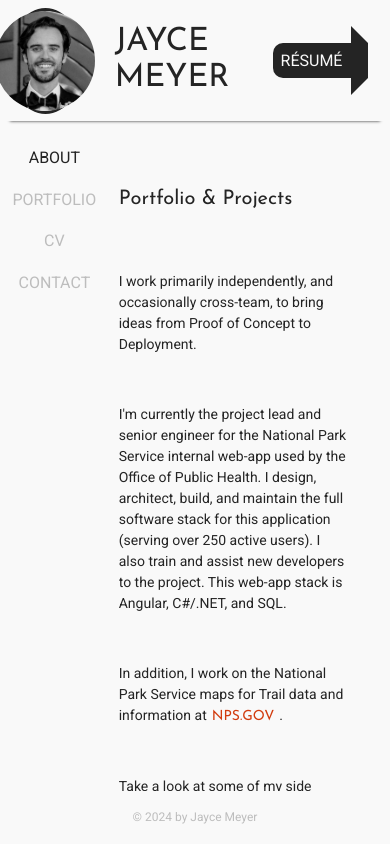
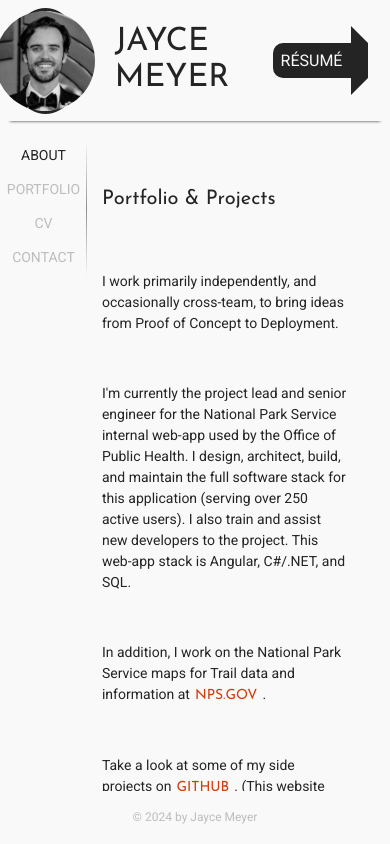
Before and after one commit to JayceMeyer/jaycemeyer.github.io, a React (Vite) app: page /portfolio in a window 390 px wide. Built offline with nearby package versions, Linux system fonts and the light colour scheme.

Commit message:
Add some visual distinction between nav and content area

```diff
--- a/src/css/App.css
+++ b/src/css/App.css
@@ -30,6 +30,14 @@
   scroll-snap-type: y proximity; /* Changed from mandatory for better experience with long content */
   padding-right: 15px; /* Add padding to account for scrollbar width */
   overscroll-behavior-y: contain; /* Prevent bounce effect at the end of scrolling */
+}
+
+/* Mobile-specific styling for main content */
+@media only screen and (max-width: 768px) {
+  .main-content {
+    width: 80%; /* Increase width on mobile to match reduced side nav */
+    padding-left: 10px; /* Add left padding for better separation */
+  }
 }
 
 /* Hide scrollbar arrows in Firefox */
--- a/src/css/SideNav.css
+++ b/src/css/SideNav.css
@@ -8,6 +8,32 @@
   padding-right: 0.75em;
   margin-right: 1rem;
   width: 25%;
+  position: relative;
+}
+
+/* Add a subtle divider for better visual separation on all devices */
+.side-nav-wrapper::after {
+  content: "";
+  position: absolute;
+  right: 0;
+  height: 100%;
+  width: 1px;
+  background: linear-gradient(to bottom, transparent, var(--foreground-color), transparent);
+  opacity: 0.3;
+}
+
+/* Mobile-specific styling for side navigation */
+@media only screen and (max-width: 768px) {
+  .side-nav-wrapper {
+    width: 24%; /* Reduce width on mobile */
+    padding-left: 0.25em;
+    padding-right: 0.25em;
+    margin-right: 0.5rem;
+  }
+
+  .side-nav-wrapper::after {
+    opacity: 0.5; /* Make divider more visible on mobile */
+  }
 }
 
 .side-nav-item,
@@ -22,6 +48,19 @@
   position: relative;
   text-decoration: none;
   text-transform: uppercase;
+  letter-spacing: 0.5px;
+}
+
+/* Mobile-specific text styling */
+@media only screen and (max-width: 768px) {
+  .side-nav-item,
+  .selected-side-nav-item {
+    font-size: 14px;
+    padding: 0.4rem;
+    margin-bottom: 0.5rem;
+    text-align: center;
+    letter-spacing: 0;
+  }
 }
 
 .selected-side-nav-item {
```
